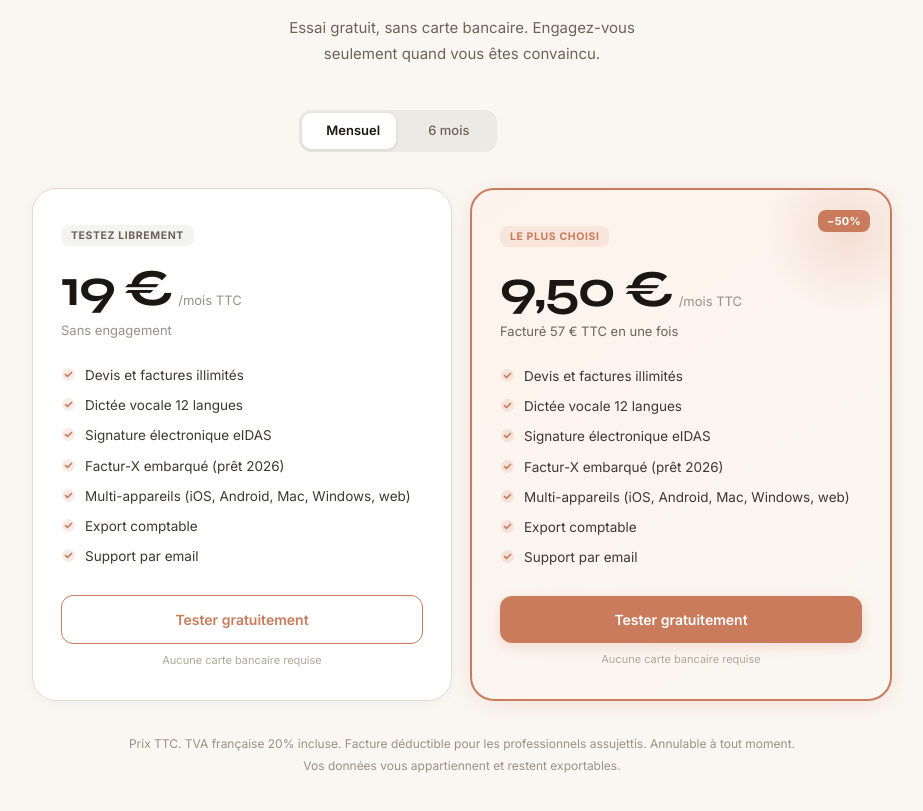
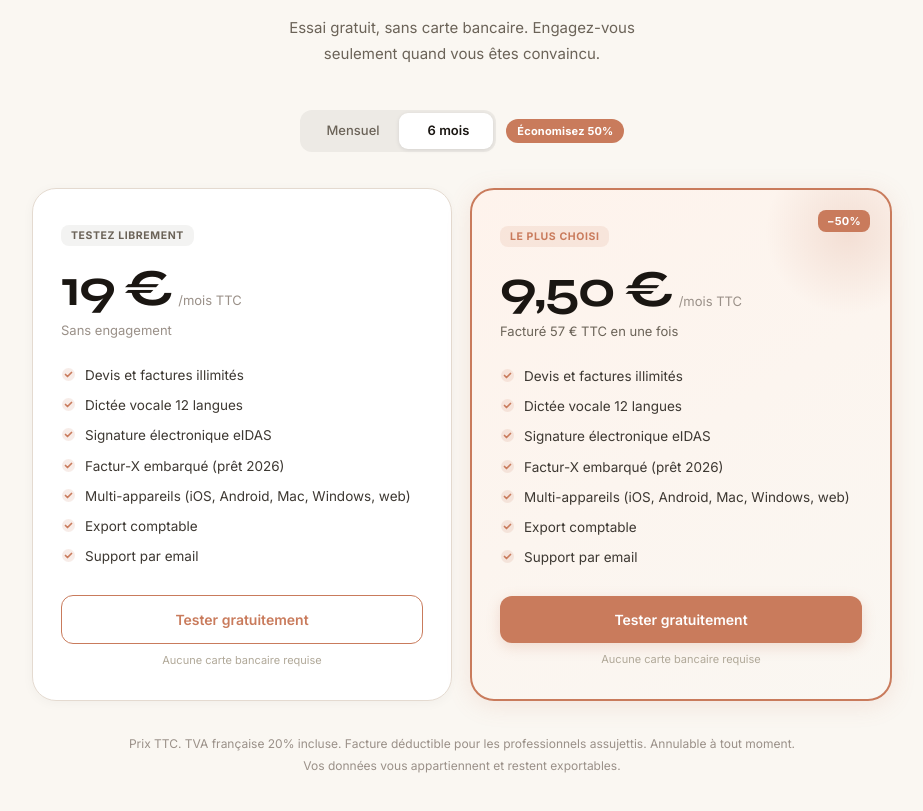
Before and after one commit to Dursun242/Zenbat, a React (Vite) app: page / in a window 1280 px wide. Shown: the part 4395-5206 px from the top of the page, without its empty margins (178-1101 px from the left). Built offline with nearby package versions, Linux system fonts and the light colour scheme; no server answers; a web font is replaced by a local one.

Commit message:
ux: tarifs affiche l'option 6 mois (-50%) par défaut

```diff
--- a/src/components/landing/PricingSection.jsx
+++ b/src/components/landing/PricingSection.jsx
@@ -29,7 +29,7 @@ function CheckIcon() {
 
 export default function PricingSection() {
   const [isTTC, setIsTTC]           = useState(true)
-  const [isBiannual, setIsBiannual] = useState(false)
+  const [isBiannual, setIsBiannual] = useState(true)
   const [priceChanging, setPriceChanging] = useState(false)
   const [visible, setVisible]       = useState(false)
   const ref = useRef(null)
```
